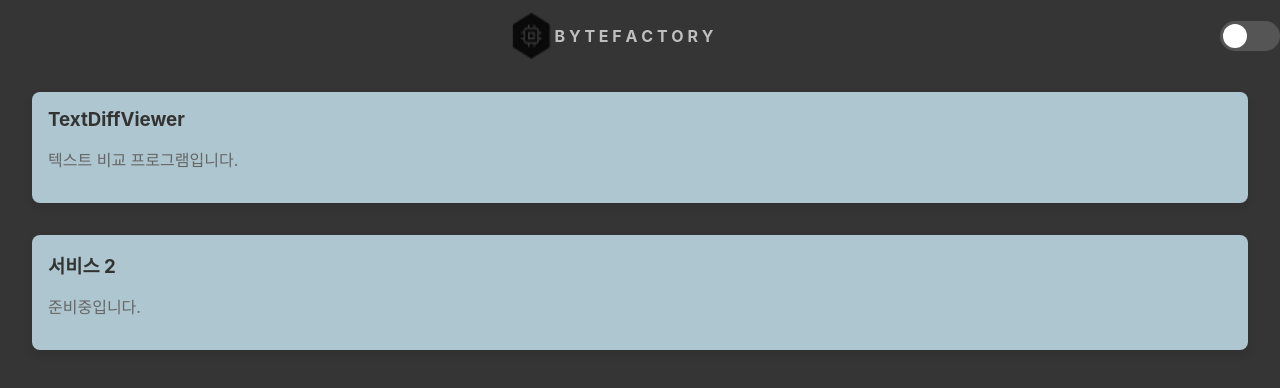
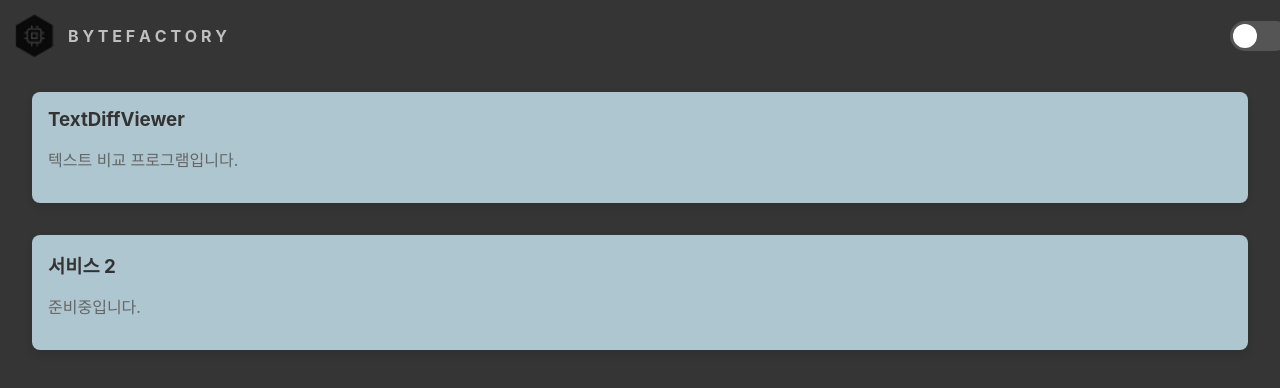
Before and after one commit to WonmoLee/ByteFactory, a React (Create React App) app: page / in a window 1280 px wide. Shown: the top 388 px of the page. Built offline with nearby package versions, Linux system fonts and the light colour scheme.

Commit message:
헤더 센터 영역 수정

```diff
--- a/src/App.css
+++ b/src/App.css
@@ -1,42 +1,3 @@
-/* .App {
-  text-align: center;
-}
-
-.App-logo {
-  height: 40vmin;
-  pointer-events: none;
-}
-
-@media (prefers-reduced-motion: no-preference) {
-  .App-logo {
-    animation: App-logo-spin infinite 20s linear;
-  }
-}
-
-.App-header {
-  background-color: #282c34;
-  min-height: 100vh;
-  display: flex;
-  flex-direction: column;
-  align-items: center;
-  justify-content: center;
-  font-size: calc(10px + 2vmin);
-  color: white;
-}
-
-.App-link {
-  color: #61dafb;
-}
-
-@keyframes App-logo-spin {
-  from {
-    transform: rotate(0deg);
-  }
-  to {
-    transform: rotate(360deg);
-  }
-} */
-
 .App-header {
   display: flex;
   position: fixed;
@@ -44,13 +5,15 @@
   align-items: center;
   width: 100%;
   background-color: #353535;
-  padding: 10px 0px;
+  padding: 10px 10px;
 }
 
 .center-container {
-  flex: 1; /* 나머지 공간을 모두 차지하도록 설정 */
   display: flex;
-  justify-content: center; /* 중앙 정렬 */
+  justify-content: center;
+  align-items: center;
+  position: relative; /* 중앙 텍스트를 위해 필요 */
+  height: 100%; /* 필요에 따라 조정 */
 }
 
 .right-container {
@@ -115,3 +78,7 @@
   margin-left: 65px; /* 사이드바의 너비만큼 이동 */
   width: calc(100% - 65px); /* 사이드바 너비만큼 줄인 너비 */
 }
+
+.header-text {
+  padding: 0px 10px;
+}
--- a/src/App.js
+++ b/src/App.js
@@ -13,21 +13,18 @@ const App = () => {
   const [sidebarOpen, setSidebarOpen] = useState(false);
   const [showModal, setShowModal] = useState(false);
   const [navigateHome, setNavigateHome] = useState(false);
-  const [logoClass, setLogoClass] = useState('');
-  const [textClass, setTextClass] = useState('');
   const [isAnimating, setIsAnimating] = useState(false);
   const [logoContainerStyle, setLogoContainerStyle] = useState({});
+  const [headerTitle, setHeaderTitle] = useState('B Y T E F A C T O R Y');
 
-  const handleCardClick = () => {
+  const handleCardClick = (title) => {
     if (isAnimating) return;
     setIsAnimating(true);
     setShowCards(false);
     setNavigateHome(false);
-    setLogoClass('logo-slide-out');
-    setTextClass('text-fade-out');
     // 로고의 가로 길이만큼 영역을 부여합니다.
-    setLogoContainerStyle({flexGrow: 0, flexShrink: 0, flexBasis: '100px', zIndex: 1000});
     setSidebarOpen(true);
+    setHeaderTitle(title);
 
     setTimeout(() => {
       setIsAnimating(false);
@@ -47,10 +44,9 @@ const App = () => {
     setIsAnimating(true);
     setShowCards(true);
     setNavigateHome(true);
-    setLogoClass('logo-slide-in');
-    setTextClass('text-fade-in');
     setLogoContainerStyle({});
     setSidebarOpen(false);
+    setHeaderTitle('B Y T E F A C T O R Y');
 
     setTimeout(() => {
       setIsAnimating(false);
@@ -61,9 +57,9 @@ const App = () => {
     <Router>
       <div className="App">
         <header className="App-header" style={logoContainerStyle}>
-          <div className={`center-container ${logoClass}`} onClick={handleLogoClick}>
+          <div className={`center-container`} onClick={handleLogoClick}>
             <img src={logo} alt="ByteFactory" style={{cursor: 'pointer'}} />
-            <p className={`${textClass}`} style={{fontWeight: 'bold', cursor: 'pointer'}}>B Y T E F A C T O R Y</p>
+            <p className={`header-text`} style={{fontWeight: 'bold', cursor: 'pointer'}}>{headerTitle}</p>
           </div>
           <div className="right-container">
             <DarkModeToggle />
@@ -73,7 +69,7 @@ const App = () => {
         <div className={`content-area ${sidebarOpen ? 'content-shifted' : ''}`}>
           {showCards && (
             <div>
-              <Link to="/TextDiffViewer" onClick={handleCardClick}>
+              <Link to="/TextDiffViewer" onClick={() => handleCardClick('TextDiffViewer')}>
                 <Card title="TextDiffViewer" description="텍스트 비교 프로그램입니다."/>
               </Link>
               <Link to="#" onClick={handleNotOpenCardClick}>
```
